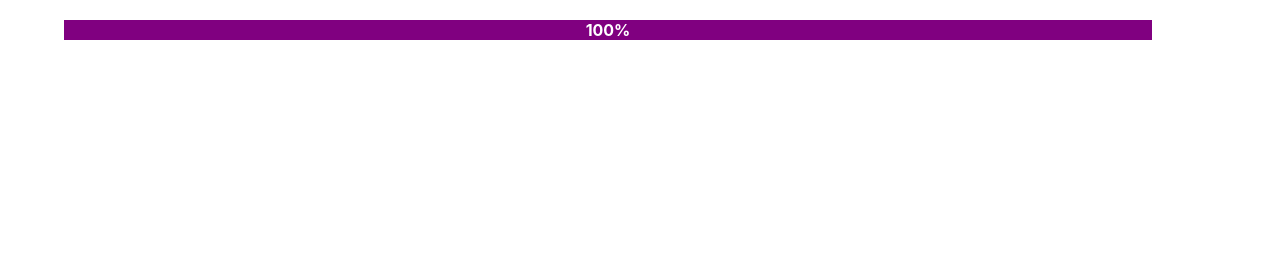
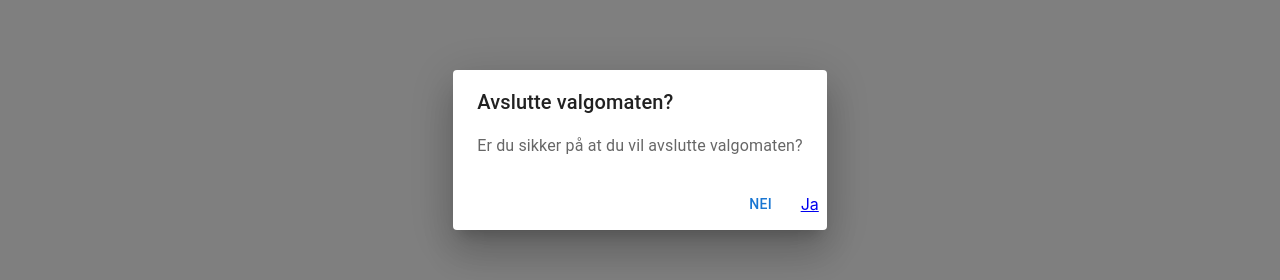
Before and after one commit to WilliamNerem/attract-app, a React (Create React App) app: page /valgomat in a window 1280 px wide. Both pictures are taken after a click on the button "Forrige spørsmål". Shown: the part 250-530 px from the top of the page. Built offline with nearby package versions, Linux system fonts and the light colour scheme.

Commit message:
AA-22: Made alertDialog to check for cancelling valgomat, redirecting to index if confirmed

```diff
--- /dev/null
+++ b/src/components/atoms/alertDialogFunction.tsx
@@ -0,0 +1,50 @@
+import * as React from 'react';
+import Button from '@mui/material/Button';
+import Dialog from '@mui/material/Dialog';
+import DialogActions from '@mui/material/DialogActions';
+import DialogContent from '@mui/material/DialogContent';
+import DialogContentText from '@mui/material/DialogContentText';
+import DialogTitle from '@mui/material/DialogTitle';
+import {Link} from "react-router-dom";
+
+interface Props {
+    increaseCounter: any,
+}
+
+export const AlertDialog = ({
+    increaseCounter
+}: Props) => {
+    const [open, setOpen] = React.useState(true);
+
+
+    const handleClose = () => {
+        setOpen(false);
+        increaseCounter();
+    };
+
+    return (
+        <div>
+            <Dialog
+                open={open}
+                onClose={handleClose}
+                aria-labelledby="alert-dialog-title"
+                aria-describedby="alert-dialog-description"
+            >
+                <DialogTitle id="alert-dialog-title">
+                    {"Avslutte valgomaten?"}
+                </DialogTitle>
+                <DialogContent>
+                    <DialogContentText id="alert-dialog-description">
+                        Er du sikker på at du vil avslutte valgomaten?
+                    </DialogContentText>
+                </DialogContent>
+                <DialogActions>
+                    <Button onClick={handleClose}>Nei</Button>
+                    <Link to="/">
+                        Ja
+                    </Link>
+                </DialogActions>
+            </Dialog>
+        </div>
+    );
+}
--- a/src/pages/valgomat.tsx
+++ b/src/pages/valgomat.tsx
@@ -3,6 +3,9 @@
 import { Questions } from "../components/atoms/questions";
 import { ValgomatButton } from "../components/atoms/valgomatButton";
 import {useState} from "react";
+import {LikertScale} from "../components/atoms/likertScale";
+import {AlertDialog} from "../components/atoms/alertDialogFunction";
+import * as React from "react";
 
 
 const Valgomat = () => {
@@ -14,11 +17,20 @@
     const decreaseCounter = () => {
         setCounter(counter-1);
     }
+        if(counter == 0) {
+            return (
+                <>
+            <AlertDialog increaseCounter={increaseCounter}/>
+                </>
+        )
+        }
+
         if(counter == 1) {
             return (
                 <>
                     <Navbar/>
                     <Questions questionNumber={1} questionTxt={"Dette er et kjempegodt spm!"}/>
+                    <LikertScale storageKey={"Q1"}/>
                     <ValgomatButton increaseCounter={increaseCounter} decreaseCounter={decreaseCounter}/>
                     <ProgressBar completed={50}/>
                 </>
@@ -28,6 +40,7 @@
                 <>
                     <Navbar/>
                     <Questions questionNumber={2} questionTxt={"Dette er et kjempegodt spm også!!!"}/>
+                    <LikertScale storageKey={"Q2"}/>
                     <ValgomatButton increaseCounter={increaseCounter} decreaseCounter={decreaseCounter}/>
                     <ProgressBar completed={100}/>
                 </>
```
Also changed, not shown: src/components/atoms/alertDialog.tsx (added, +54 -0 lines), 1 other file (tests, documents, lock files or other folders).
